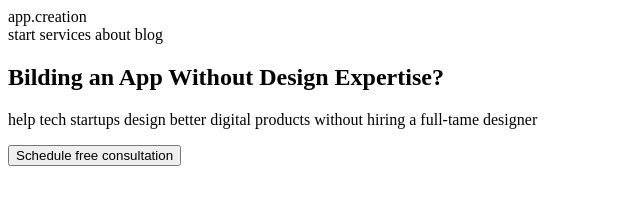
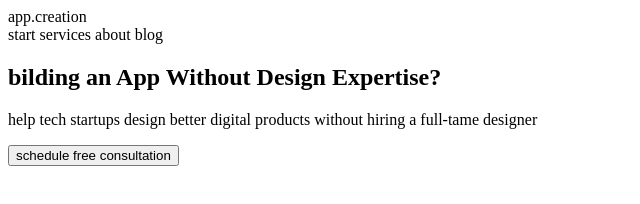
Before and after one commit to iliyailineya/six-months, a plain HTML site: page index.html in a window 1280 px wide. Shown: the whole page, without its empty margins (0-640 px from the left). Drawn offline with Linux system fonts and the light colour scheme.

Commit message:
Всё как в конспекте

```diff
--- a/index.html
+++ b/index.html
@@ -12,9 +12,9 @@
 
 <section>
   <main>
-    <h1>Bilding an App Without Design Expertise?</h1>
+    <h1>bilding an App Without Design Expertise?</h1>
     <p>help tech startups design better digital products without hiring a full-tame designer</p>
-    <button>Schedule free consultation</button>
+    <button>schedule free consultation</button>
   </main>
   <div>
   <img>
```
Also changed, not shown: 1 other file.
